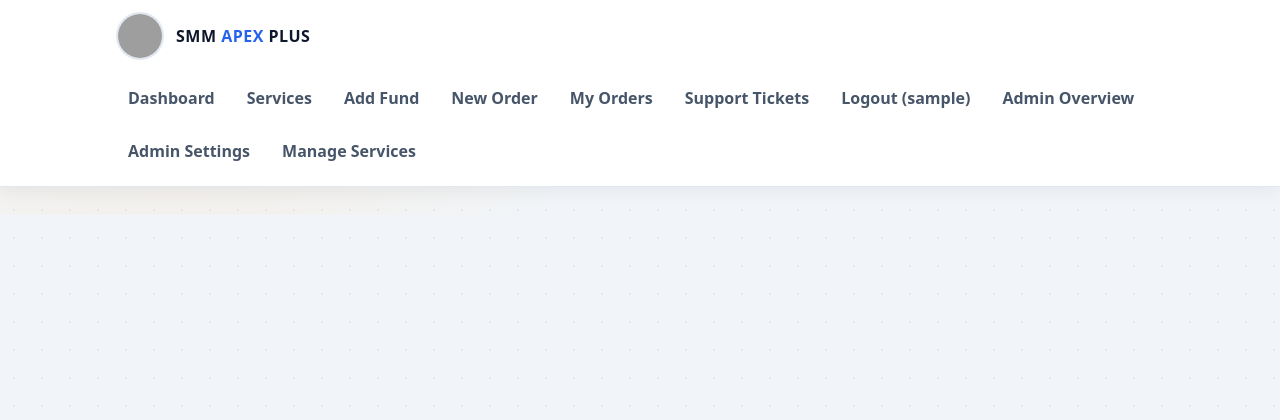
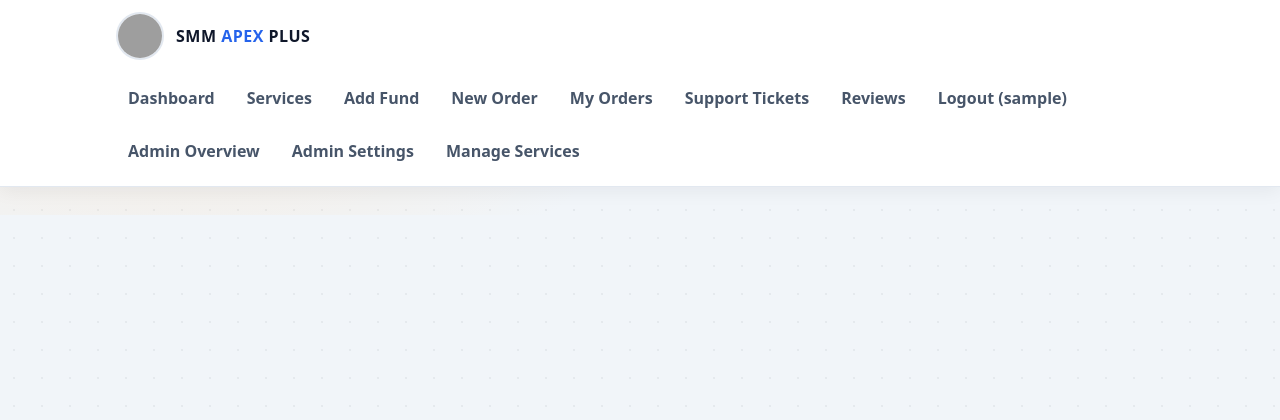
Before and after one commit to zkking555khan/apexplus-panel-design, a PHP site: page /includes/header.php in a window 1280 px wide. Shown: the top 420 px of the page. Run offline with PHP 8.4, Linux system fonts and the light colour scheme; the visitor is signed in with stand-in values (Sample User, id 1); a stand-in replaces the project's code that opens the database connection; grey boxes are pictures that could not be loaded.

Commit message:
Add Reviews link to logged-in navigation after Support Tickets

```diff
--- a/includes/header.php
+++ b/includes/header.php
@@ -46,6 +46,7 @@ function nav_class($name, $active) {
       <a href="new-order.php"<?php echo nav_class('new-order', $active); ?>>New Order</a>
       <a href="orders.php"<?php echo nav_class('orders', $active); ?>>My Orders</a>
       <a href="tickets.php"<?php echo nav_class('tickets', $active); ?>>Support Tickets</a>
+      <a href="reviews.php"<?php echo nav_class('reviews', $active); ?>>Reviews</a>
       <a href="logout.php">Logout (<?php echo htmlspecialchars($_SESSION['username'] ?? ''); ?>)</a>
       <?php else: ?>
       <?php endif; ?>
```
